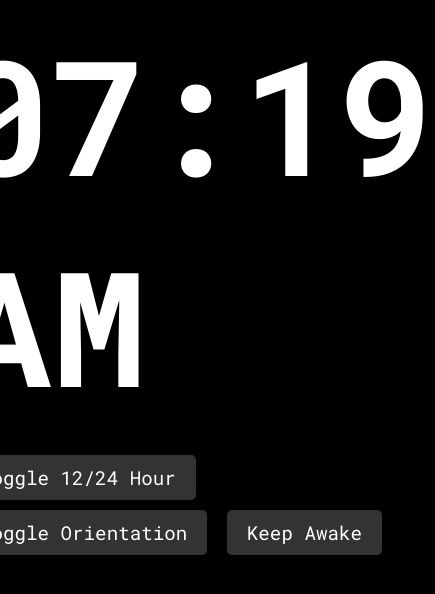
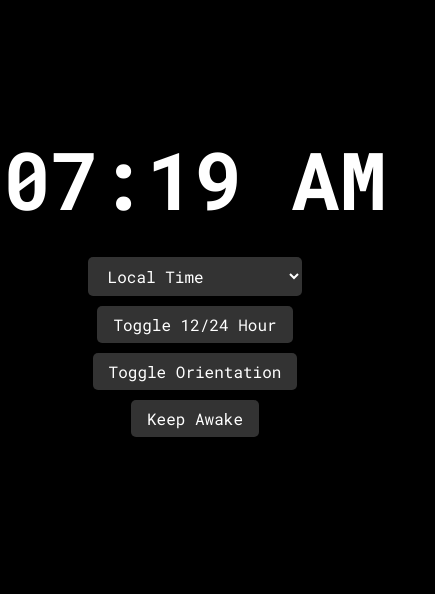
Before and after one commit to dviron7/clock-app, a plain HTML site: page index.html in a window 390 px wide. Shown: the part 138-732 px from the top of the page, 435 px wide, since content can reach past the window. Drawn offline with Linux system fonts and the light colour scheme; no server answers.

Commit message:
Update index.html

```diff
--- a/index.html
+++ b/index.html
@@ -23,6 +23,7 @@
             flex-direction: column;
             align-items: center;
             justify-content: center;
+            flex-wrap: wrap;
         }
 
         #clock {
@@ -31,10 +32,13 @@
         }
 
         #controls {
+            display: flex;
+            flex-direction: column;
+            align-items: center;
             margin-top: 20px;
         }
 
-        button {
+        #controls select, button {
             font-family: 'Roboto Mono', monospace;
             font-size: 1.2rem;
             padding: 10px 20px;
@@ -49,12 +53,30 @@
         button:hover {
             background-color: #555;
         }
+
+        #controls select {
+            width: 100%;
+        }
+
+        @media (max-width: 600px) {
+            #clock {
+                font-size: 5rem;
+            }
+
+            button, #controls select {
+                font-size: 1rem;
+                padding: 8px 16px;
+            }
+        }
     </style>
 </head>
 <body>
     <div id="clock-container">
         <div id="clock">00:00</div>
         <div id="controls">
+            <select id="country">
+                <option value="local">Local Time</option>
+            </select>
             <button id="formatToggle">Toggle 12/24 Hour</button>
             <button id="orientationToggle">Toggle Orientation</button>
             <button id="screensaverToggle">Keep Awake</button>
@@ -67,7 +89,13 @@
 
         function updateClock() {
             const clock = document.getElementById('clock');
-            const now = new Date();
+            const selectedCountry = document.getElementById('country').value;
+            let now = new Date();
+
+            if (selectedCountry !== 'local') {
+                now = new Date(now.toLocaleString('en-US', { timeZone: selectedCountry }));
+            }
+
             let hours = now.getHours();
             const minutes = String(now.getMinutes()).padStart(2, '0');
 
@@ -100,6 +128,24 @@
         document.getElementById('screensaverToggle').addEventListener('click', () => {
             alert("This feature requires additional code for 'Keep Awake'.");
         });
+
+        // Populate Country Timezones
+        async function populateCountries() {
+            const countrySelect = document.getElementById('country');
+            const response = await fetch('https://restcountries.com/v3.1/all');
+            const countries = await response.json();
+
+            countries.sort((a, b) => a.name.common.localeCompare(b.name.common)).forEach(country => {
+                if (country.timezones && country.timezones.length > 0) {
+                    const option = document.createElement('option');
+                    option.value = country.timezones[0];
+                    option.textContent = country.name.common;
+                    countrySelect.appendChild(option);
+                }
+            });
+        }
+
+        populateCountries();
     </script>
 </body>
 </html>
```
